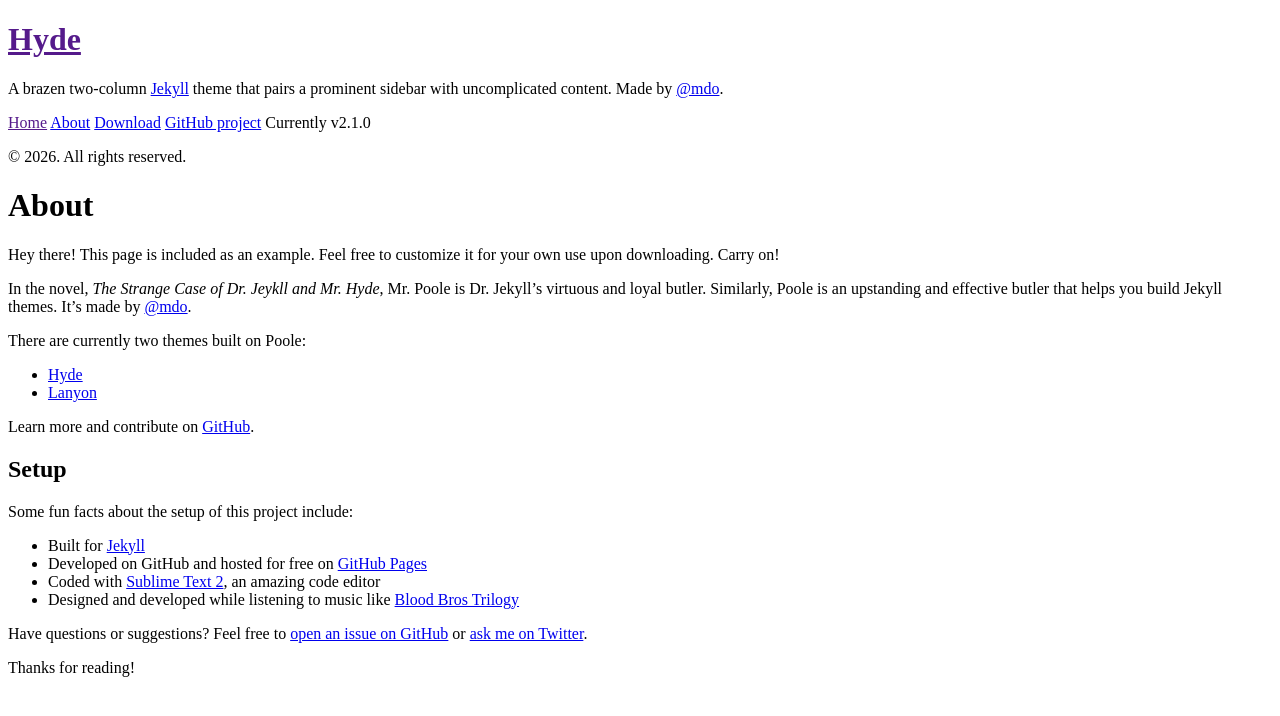
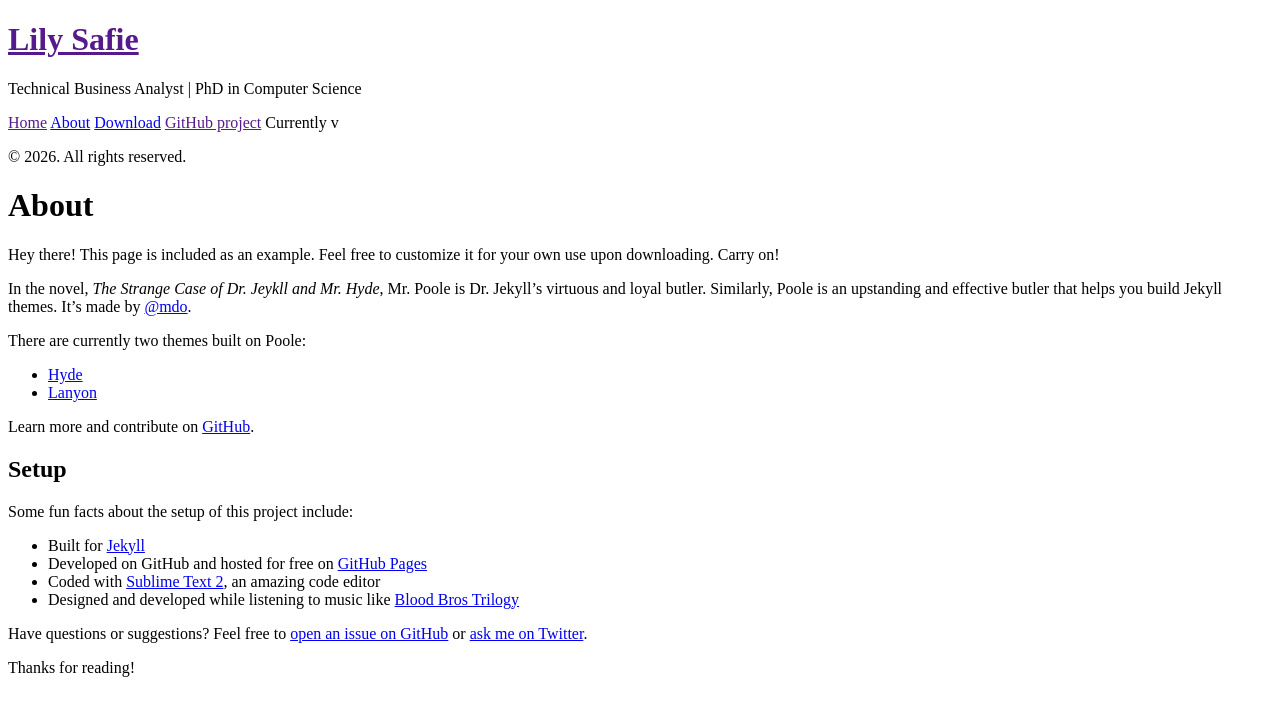
Before and after one commit to safiels/safiels.github.io, a Jekyll site: the page built from about.md, in a window 1280 px wide. Shown: the top 716 px of the page. Built offline with Jekyll 4.4.1, drawn with Linux system fonts in a browser that asks for light colours; Markdown is read by kramdown in place of the engine named in the settings.

Commit message:
Revise site configuration details
Updated site configuration with new title, description, and author.

```diff
--- a/_config.yml
+++ b/_config.yml
@@ -1,26 +1,8 @@
-# Dependencies
-markdown:         redcarpet
-highlighter:      pygments
+title: Lily Safie
+description: Technical Business Analyst | PhD in Computer Science
 
-# Permalinks
-permalink:        pretty
-relative_permalinks: true
-
-# Setup
-title:            Hyde
-tagline:          'A Jekyll theme'
-description:      'A brazen two-column <a href="http://jekyllrb.com" target="_blank">Jekyll</a> theme that pairs a prominent sidebar with uncomplicated content. Made by <a href="https://twitter.com/mdo" target="_blank">@mdo</a>.'
-url:              http://hyde.getpoole.com
-baseurl:          /
+url: "https://safiels.github.io"
+baseurl: ""
 
 author:
-  name:           'Mark Otto'
-  url:            https://twitter.com/mdo
-
-paginate:         5
-
-# Custom vars
-version:          2.1.0
-
-github:
-  repo:           https://github.com/poole/hyde
+  name: Lily Safie
```
